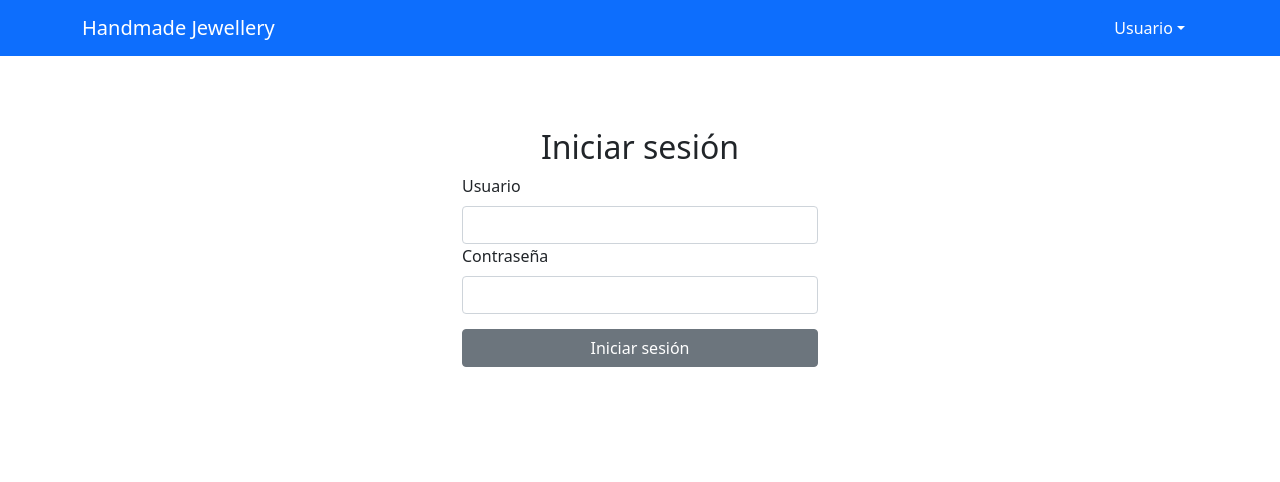
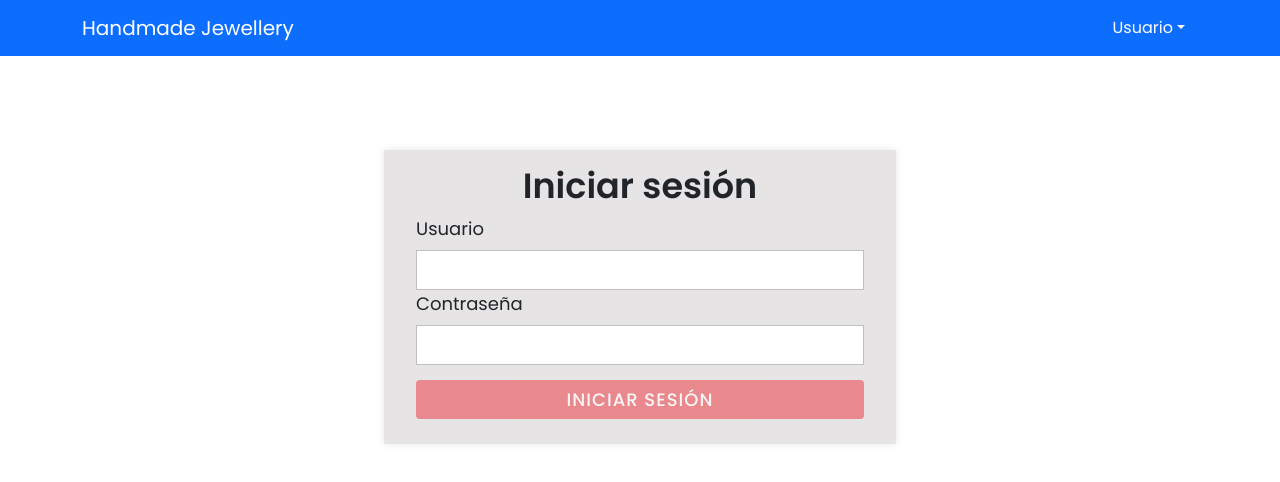
Before and after one commit to kvelillag/EcommerceAccesorios, a React (Create React App) app in the folder front/: page / in a window 1280 px wide. Shown: the top 482 px of the page. Built offline with nearby package versions, Linux system fonts and the light colour scheme.

Commit message:
Change login styles

```diff
--- a/front/src/components/login/login.css
+++ b/front/src/components/login/login.css
@@ -1,14 +1,91 @@
+@import url("https://fonts.googleapis.com/css?family=Poppins:400,500,600,700&display=swap");
+@import url("https://cdn.jsdelivr.net/npm/bootstrap-icons@1.3.0/font/bootstrap-icons.css");
+
+/********** Base styles **********/
+* {
+  margin: 0;
+  padding: 0;
+  box-sizing: border-box;
+  font-family: Poppins;
+}
+
+/********** Login styles **********/
+
 #login-container {
-  margin-top: 10%;
+  border-radius: 0%;
+  background: rgb(230, 228, 228);
+  box-shadow: 0 0 8px rgba(0, 0, 0, 0.1);
+  margin: auto;
+  margin-top: 150px;
 }
+
+#login-container h2 {
+  font-size: 35px;
+  font-weight: 600;
+  text-align: center;
+}
+
+#login-container form {
+  padding-left: 20px;
+  padding-right: 20px;
+  padding-bottom: 10px;
+}
+
 #login-container h2,
-#login-container button,
-#login-container form {
+#login-container button {
   width: 100%;
-}
-#login-container button {
   margin-top: 15px;
 }
+
 #login-container .form-label {
   float: left;
+  font-size: 18px;
 }
+
+#login-container .form-control {
+  height: 100%;
+  width: 100%;
+  padding-left: 10px;
+  font-size: 17px;
+  border: 1px solid silver;
+  border-radius: 0;
+}
+
+#login-container button {
+  margin-bottom: 15px;
+  height: 100%;
+  width: 100%;
+  background-color: #eb636b;
+  border: none;
+  color: #fff;
+  font-size: 18px;
+  font-weight: 500;
+  text-transform: uppercase;
+  letter-spacing: 1px;
+  cursor: pointer;
+  opacity: 0.7;
+}
+
+@media (min-width: 992px) {
+  #login-container {
+    width: 40%;
+  }
+}
+
+@media (min-width: 768px) and (max-width: 991px) {
+  #login-container {
+    width: 50%;
+  }
+}
+
+@media (min-width: 576px) and (max-width: 767px) {
+  #login-container {
+    width: 80%;
+  }
+}
+
+@media (max-width: 575px) {
+  #login-container {
+    width: 85%;
+  }
+}
--- a/front/src/components/login/login.js
+++ b/front/src/components/login/login.js
@@ -52,13 +52,7 @@ export default class Login extends React.Component {
               <h2>Iniciar sesión</h2>
             </Row>
             <Row>
-              <Col
-                sm="12"
-                xs="12"
-                md={{ span: 4, offset: 4 }}
-                lg={{ span: 4, offset: 4 }}
-                xl={{ span: 4, offset: 4 }}
-              >
+              <Col>
                 <Form>
                   <Form.Group>
                     <Form.Label>Usuario</Form.Label>
```
